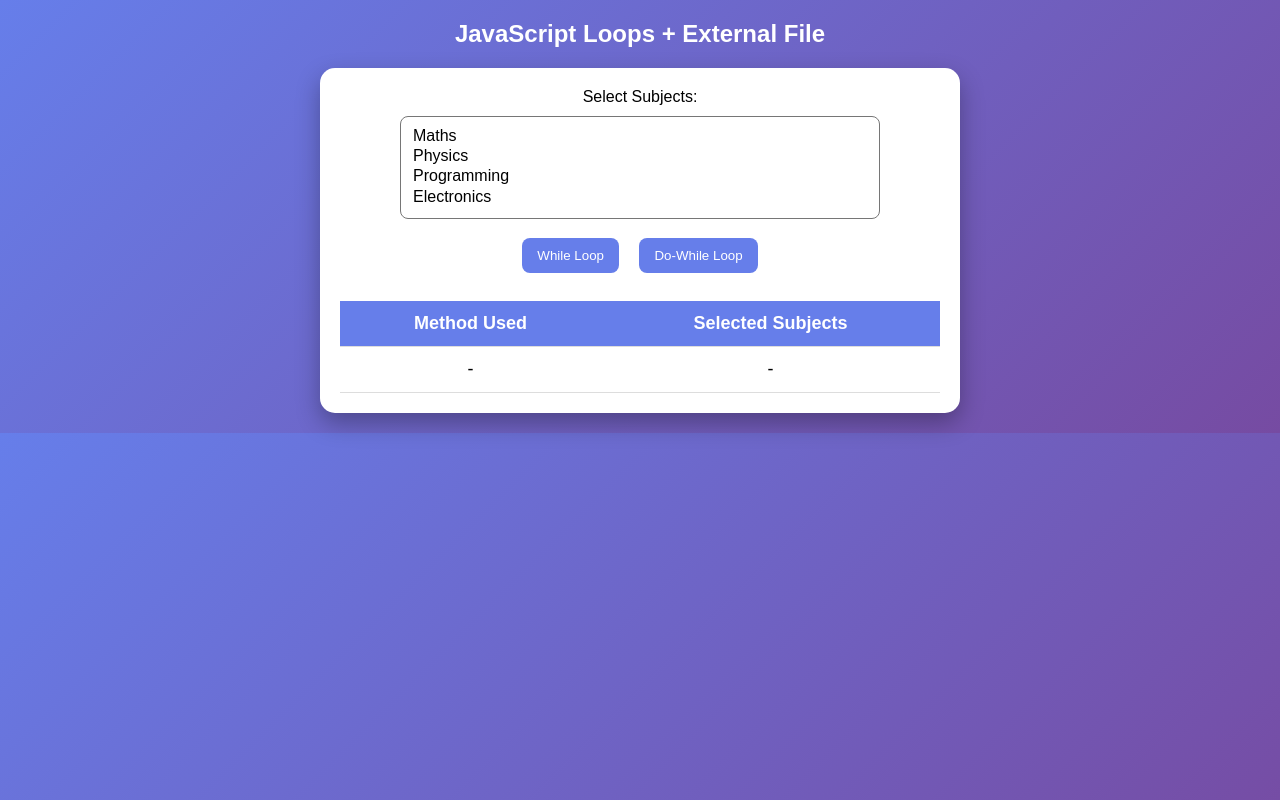
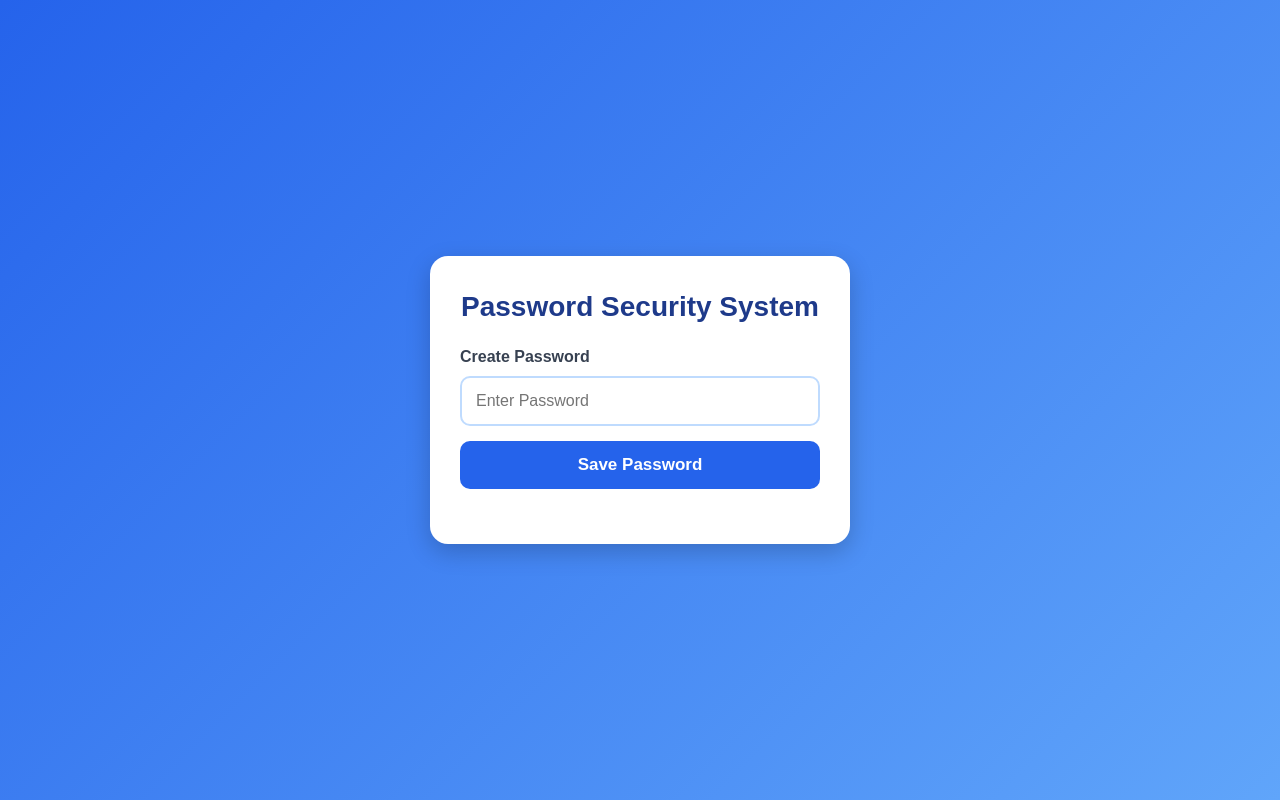
Before and after one commit to saheema919-svg/sem4-fet, a plain HTML site: page assignments/six_css_js.html in a window 1280 px wide. Drawn offline with Linux system fonts and the light colour scheme.

Commit message:
Update six_css_js.html

```diff
--- a/assignments/six_css_js.html
+++ b/assignments/six_css_js.html
@@ -1,123 +1,141 @@
 <!DOCTYPE html>
-<html>
+<html lang="en">
 <head>
-    <title>Loops + External JS</title>
+    <meta charset="UTF-8">
+    <meta name="viewport"
+    content="width=device-width, initial-scale=1.0">
 
+    <title>Password Security System</title>
 <style>
-        body {
-            font-family: Arial;
-            text-align: center;
-            margin: 0;
-            background: linear-gradient(135deg, #667eea, #764ba2);
-            color: white;
+
+    *{
+        margin:0;
+        padding:0;
+        box-sizing:border-box;
     }
 
-        h2 {
-            margin-top: 20px;
+    body{
+        font-family:Arial, sans-serif;
+        background:linear-gradient(135deg,#2563eb,#60a5fa);
+        height:100vh;
+        display:flex;
+        justify-content:center;
+        align-items:center;
+        padding:20px;
     }
 
-        .container {
-            background: white;
-            color: black;
-            width: 90%;
-            max-width: 600px;
-            margin: 20px auto;
-            padding: 20px;
-            border-radius: 15px;
-            box-shadow: 0 10px 25px rgba(0,0,0,0.3);
+    .container{
+        width:100%;
+        max-width:420px;
+        background:#ffffff;
+        padding:35px 30px;
+        border-radius:18px;
+        box-shadow:0 8px 25px rgba(0,0,0,0.2);
     }
 
-        select {
-            width: 80%;
-            padding: 10px;
-            margin: 10px;
-            border-radius: 8px;
-            font-size: 16px;
+    h2{
+        text-align:center;
+        color:#1e3a8a;
+        margin-bottom:25px;
+        font-size:28px;
     }
 
-        button {
-            padding: 10px 15px;
-            margin: 8px;
-            border: none;
-            border-radius: 8px;
-            background: #667eea;
-            color: white;
-            cursor: pointer;
+    label{
+        display:block;
+        margin-bottom:10px;
+        font-size:16px;
+        font-weight:bold;
+        color:#374151;
     }
 
-        button:hover {
-            background: #5a67d8;
+    input{
+        width:100%;
+        padding:14px;
+        border:2px solid #bfdbfe;
+        border-radius:10px;
+        font-size:16px;
+        margin-bottom:15px;
+        outline:none;
+        transition:0.3s;
     }
 
-        table {
-            width: 100%;
-            margin-top: 20px;
-            border-collapse: collapse;
-            font-size: 18px;
+    input:focus{
+        border-color:#2563eb;
+        box-shadow:0 0 8px rgba(37,99,235,0.3);
     }
 
-        th, td {
-            padding: 12px;
-            border-bottom: 1px solid #ddd;
+    button{
+        width:100%;
+        padding:14px;
+        border:none;
+        border-radius:10px;
+        background:#2563eb;
+        color:white;
+        font-size:17px;
+        font-weight:bold;
+        cursor:pointer;
+        transition:0.3s;
     }
 
-        th {
-            background: #667eea;
-            color: white;
+    button:hover{
+        background:#1d4ed8;
     }
 
-        .fade {
-            animation: fadeIn 0.4s ease-in-out;
+    #result{
+    margin-top:20px;
+    text-align:center;
+    font-size:16px;
+    line-height:1.6;
+    word-wrap:break-word;
     }
 
-        @keyframes fadeIn {
-            from {opacity:0; transform: translateY(10px);}
-            to {opacity:1; transform: translateY(0);}
+    @media(max-width:480px){
+
+        .container{
+            padding:25px 20px;
         }
 
-        @media (max-width:600px) {
-            table {
-                font-size: 16px;
+        h2{
+            font-size:24px;
+        }
+
+        input,
+        button{
+            font-size:15px;
+        }
+
+        #result{
+            font-size:15px;
         }
     }
+
 </style>
+
 </head>
 
 <body>
 
-<h2>JavaScript Loops + External File</h2>
-
 <div class="container">
 
-    <label>Select Subjects:</label><br>
-    <select id="subjects" multiple size="4">
-        <option value="Maths">Maths</option>
-        <option value="Physics">Physics</option>
-        <option value="Programming">Programming</option>
-        <option value="Electronics">Electronics</option>
-    </select>
+    <h2>Password Security System</h2>
 
-    <br>
+    <label id="labelText">
+        Create Password
+    </label>
 
-    <button onclick="useWhile()">While Loop</button>
-    <button onclick="useDoWhile()">Do-While Loop</button>
+    <input type="password"
+    id="passwordBox"
+    placeholder="Enter Password">
 
-    <div style="overflow-x:auto;">
-        <table>
-            <tr>
-                <th>Method Used</th>
-                <th>Selected Subjects</th>
-            </tr>
-            <tr>
-                <td id="method">-</td>
-                <td id="result">-</td>
-            </tr>
-        </table>
-    </div>
+    <button onclick="handlePassword()"
+    id="mainButton">
+        Save Password
+    </button>
+
+    <div id="result"></div>
 
 </div>
 
-<!-- External JS -->
 <script src="script.js"></script>
 
 </body>
```
Lines whose indentation alone changed are shown as unchanged.
